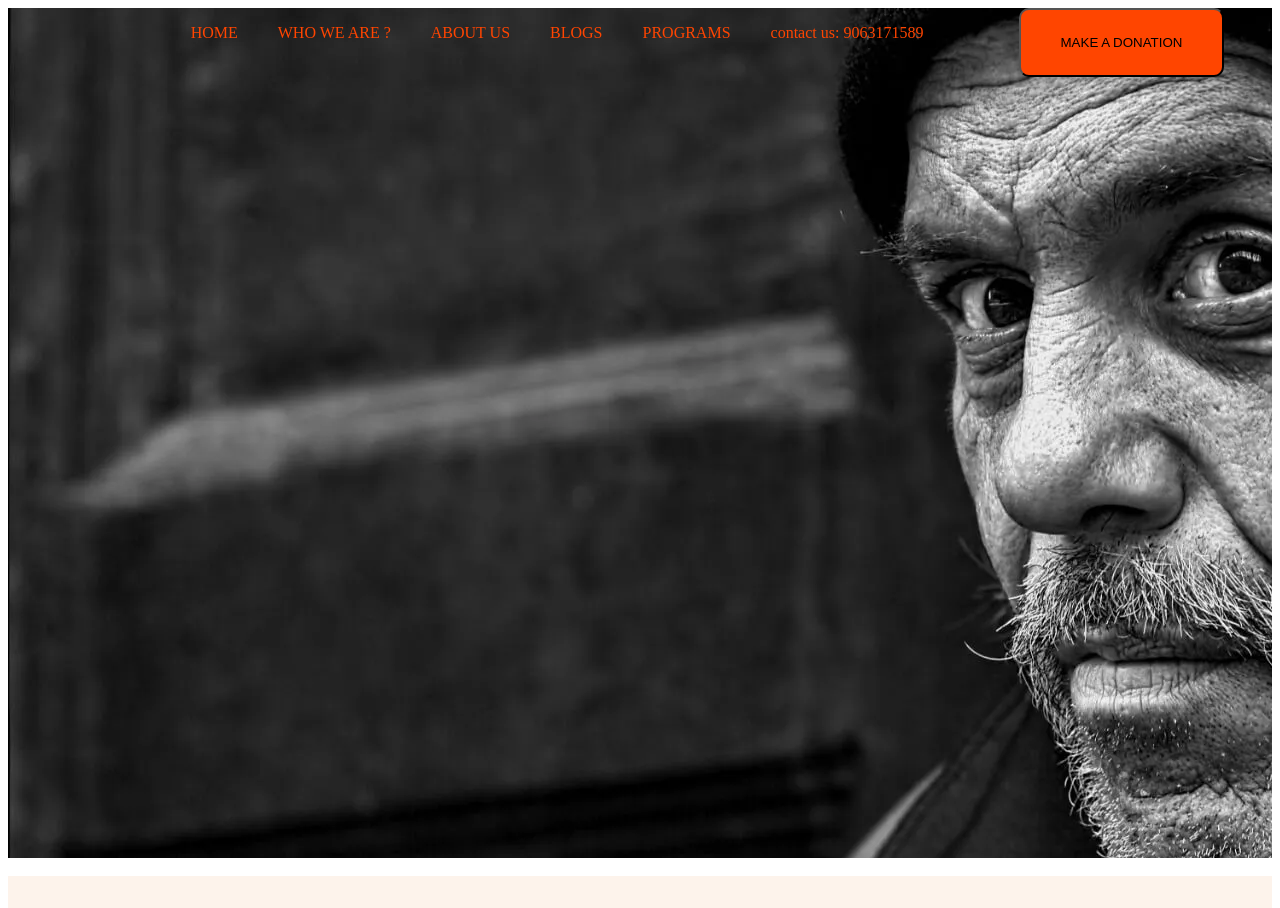
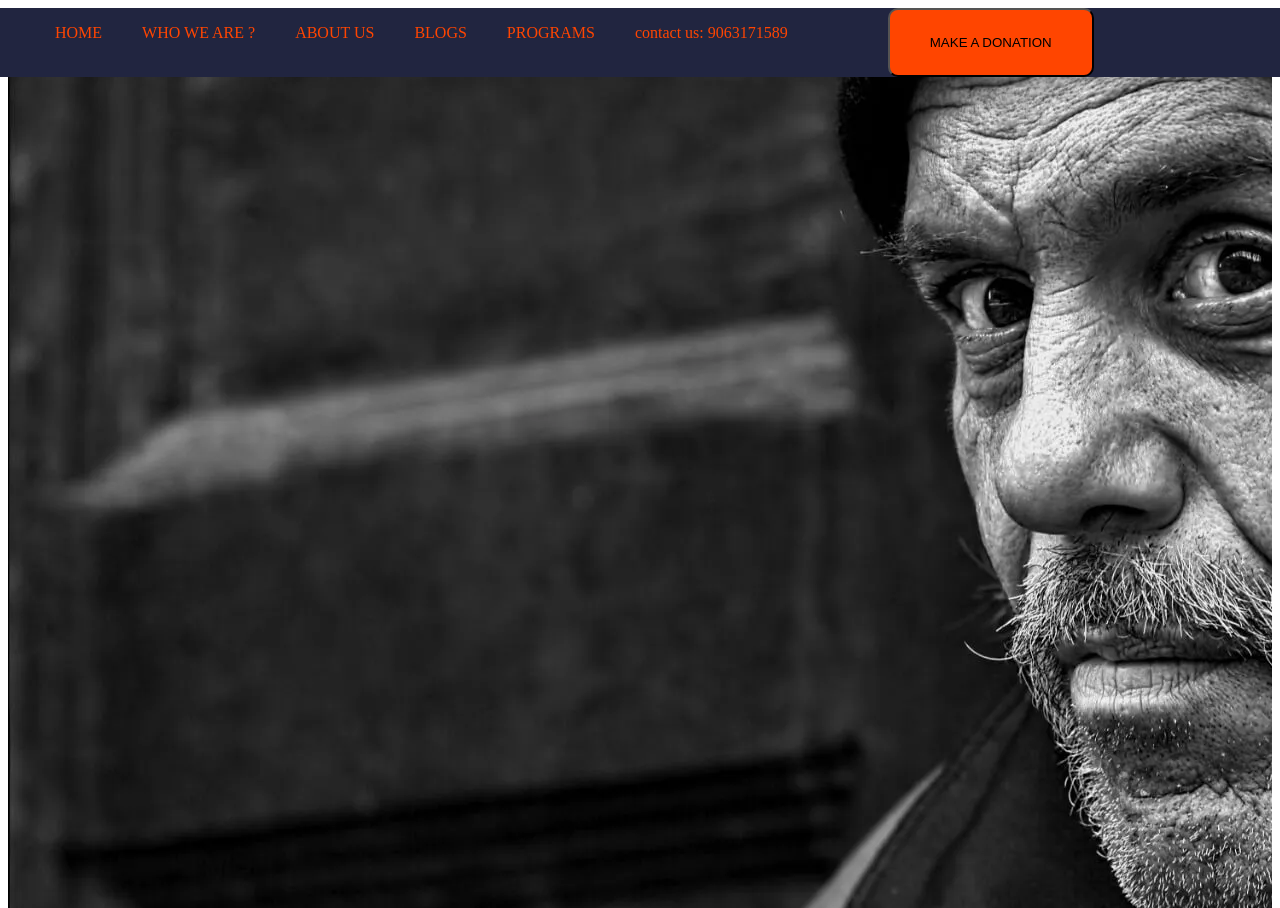
Before and after one commit to shivakumar-dev-11/webpage2charity, a plain HTML site: page index.html in a window 1280 px wide. Shown: the top 908 px of the page. Drawn offline with Linux system fonts and the light colour scheme.

Commit message:
forth commit

```diff
--- a/index.html
+++ b/index.html
@@ -12,13 +12,23 @@
   font-family:'Franklin Gothic Medium', 'Arial Narrow', Arial, sans-serif;
 }
 
+.home{display: flex;
+  gap: 100px;
+   position: fixed;
+   background-color: #212540;
+   width: 1450px;
 
+
+
+
+}
 .lobby{
-
+   position: sticky;
    display: flex;
  justify-content: center;
+
   background-image: url(mercy_files/h1_hero1.jpg.webp)  ;
-  height: 850px;
+  height: 900px;
   background-repeat:  no-repeat;
   justify-content: space-around;
 
@@ -189,7 +199,9 @@ padding-bottom: 150px;
   </style>
 </head>
 <body>
+
   <div class="lobby">
+    <nav class="home">
     <div><img src="mercy_files/logo2_footer.png" alt=""> </div>
     <div class="HEADINGS"> <ul>
       <li> HOME</li>
@@ -204,7 +216,9 @@ padding-bottom: 150px;
     <div >
       <button id="sk">  MAKE A DONATION</button>
     </div>
+    </nav>
   </div>
+
 <br>
 
   <div class="lobby2">
```
